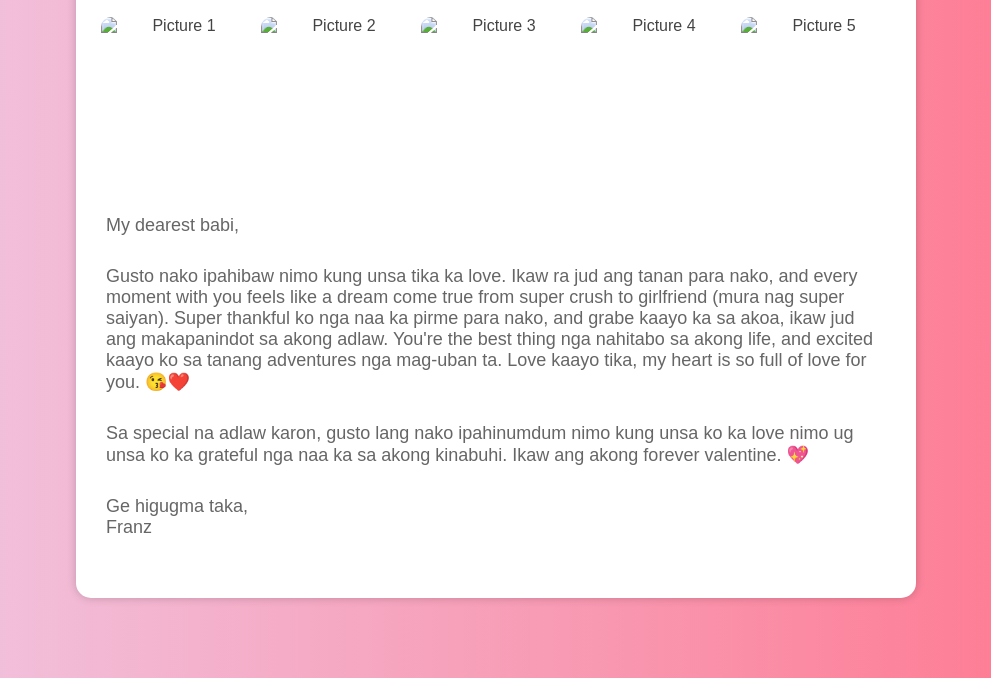
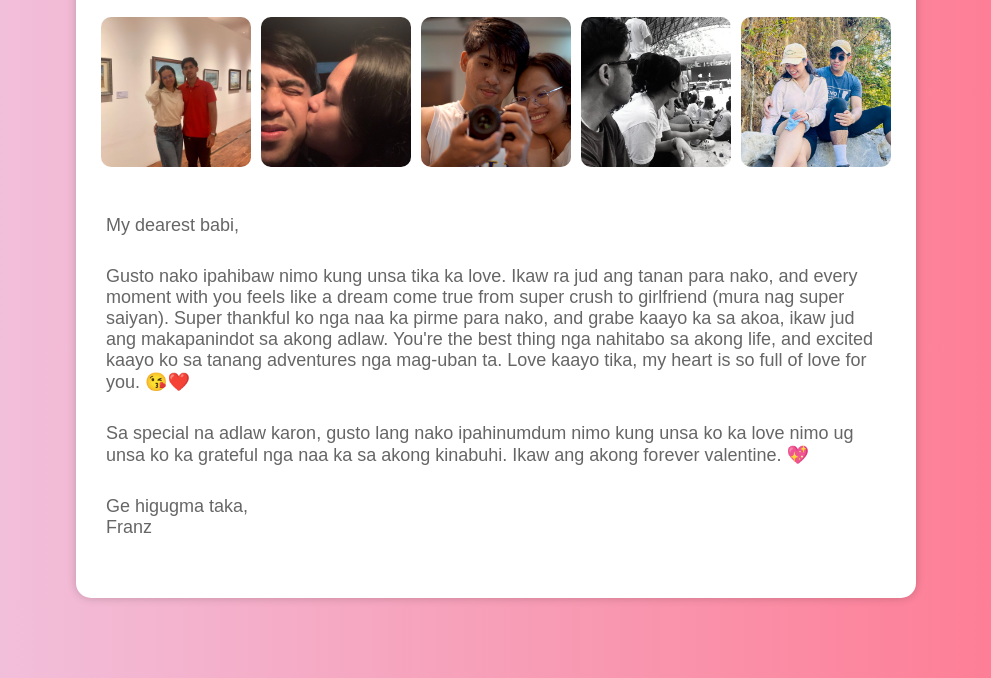
Before and after one commit to FranzGhericAller/ForYou, a plain HTML site: page valentine_message.html in a window 1280 px wide. Shown: the part 162-840 px from the top of the page, without its empty margins (144-1135 px from the left). Drawn offline with Linux system fonts and the light colour scheme.

Commit message:
Update valentine_message.html

```diff
--- a/valentine_message.html
+++ b/valentine_message.html
@@ -10,11 +10,12 @@
     <div class="container">
         <h1>Happy Valentine's Day, My Baby! 💖</h1>
         <div class="images">
-            <img src="1.jpg" alt="Picture 1">
-            <img src="2.jpg" alt="Picture 2">
-            <img src="3.jpg" alt="Picture 3">
-            <img src="4.jpg" alt="Picture 4">
-            <img src="5.jpg" alt="Picture 5">
+            <img src="img/1.jpg" alt="Description of Image">
+            <img src="img/2.jpg" alt="Description of Image">
+            <img src="img/3.jpg" alt="Description of Image">
+            <img src="img/4.jpg" alt="Description of Image">
+            <img src="img/5.jpg" alt="Description of Image">
+
         </div>
         <div class="letter">
             <p>My dearest babi,</p>
```
